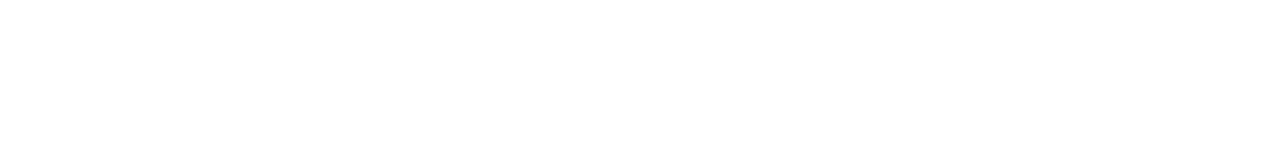
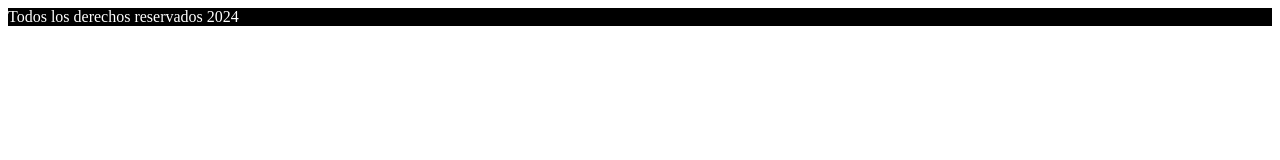
Before and after one commit to mlapeducacionit/panaderia, a website built with Vite: page index.html in a window 1280 px wide. Built offline with nearby package versions, Linux system fonts and the light colour scheme.

Commit message:
Empiezo con el footer

```diff
--- a/index.html
+++ b/index.html
@@ -7,6 +7,10 @@
   </head>
   <body>
 
+
+    <footer>
+      Todos los derechos reservados 2024
+    </footer>
     <script type="module" src="/main.js"></script>
   </body>
 </html>
--- a/style.css
+++ b/style.css
@@ -0,0 +1,4 @@
+footer {
+    color: white;
+    background-color: black;
+}
```
